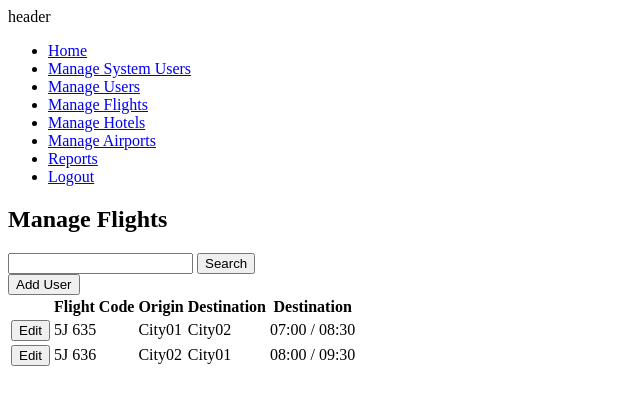
After one commit to Arnesfield/school-raia-airlines, a PHP site: page /excluded/manage-flights.php in a window 1280 px wide. The commit adds this page. Shown: the top 405 px of the page, without its empty margins (0-640 px from the left). Run offline with PHP 8.4, Linux system fonts and the light colour scheme; a user stored in the database is signed in; data comes from the database, SQL or seed files in the repository; data that the repository does not hold is empty.

Commit message:
Added admin management display

```diff
--- a/action/header.php
+++ b/action/header.php
@@ -4,4 +4,9 @@ ob_start();
 echo 'header<br/>';
 require_once('action/redirect.php');
 // require('action/seat-generate.php');
+
+function get_record_from_query($q) {
+  global $conn;
+  return $conn->query($q);
+}
 ?>
--- /dev/null
+++ b/manage-flights.php
@@ -0,0 +1,130 @@
+<?php
+session_start();
+$head_title = 'Manage Flights - RAIA Airlines';
+require_once('markup/top.php');
+require_once('action/admin-init.php');
+require_once('action/session-expire.php');
+require_once('action/header.php');
+require_once('markup/admin-nav.html');
+
+require_once('action/db-connection.php');
+?>
+
+<?php
+// query system users
+
+if (isset($_GET['q'])) {
+  $q = mysqli_real_escape_string( $conn, strip_tags(trim($_GET['q'])) );
+  $record = get_record_from_query("
+    SELECT
+      f.id AS 'flight_id',
+      f.flight_code AS 'flight_code',
+      a_orig.place AS 'origin',
+      a_dest.place AS 'destination',
+      f.departure_time AS 'departure_time',
+      f.arrival_time AS 'arrival_time',
+      f.status AS 'flight_status'
+    FROM
+      flights f, airports a_orig, airports a_dest
+    WHERE
+      f.origin_id = a_orig.id AND
+      f.destination_id = a_dest.id AND
+      LOWER(
+        CONCAT(
+          f.flight_code, a_orig.place, a_dest.place,
+          f.departure_time, f.arrival_time
+        )
+      ) LIKE LOWER('%$q%')
+  ");
+}
+
+else {
+  $record = get_record_from_query("
+    SELECT
+      f.id AS 'flight_id',
+      f.flight_code AS 'flight_code',
+      a_orig.place AS 'origin',
+      a_dest.place AS 'destination',
+      f.departure_time AS 'departure_time',
+      f.arrival_time AS 'arrival_time',
+      f.status AS 'flight_status'
+    FROM
+      flights f, airports a_orig, airports a_dest
+    WHERE
+      f.origin_id = a_orig.id AND
+      f.destination_id = a_dest.id
+  ");
+}
+
+?>
+
+<h2>Manage Flights</h2>
+
+<?php require_once('markup/form-search.php'); ?>
+
+<form action="add-flight.php" method="post">
+  <button type="submit" name="add">Add User</button>
+</form>
+
+<!-- display system users -->
+<div>
+
+<table>
+
+  <tr>
+    <th>&nbsp;</th>
+    <th>Flight Code</th>
+    <th>Origin</th>
+    <th>Destination</th>
+    <th>Destination</th>
+  </tr>
+
+  <?php foreach ($record as $row) { ?>
+  <tr>
+
+    <td>
+      <div>
+
+        <form action="modify-flight.php" method="post">
+          <input type="hidden" name="uid" value="<?=$row['id']?>" />
+          <button type="submit" name="edit">Edit</button>
+        </form>
+
+      </div>
+    </td>
+
+    <td>
+      <div>
+        <?=$row['flight_code']?>
+      </div>
+    </td>
+
+    <td>
+      <div>
+        <?=$row['origin']?>
+      </div>
+    </td>
+
+    <td>
+      <div>
+        <?=$row['destination']?>
+      </div>
+    </td>
+
+    <td>
+      <div>
+        <?=date('H:i', strtotime($row['departure_time']))?> /
+        <?=date('H:i', strtotime($row['arrival_time']))?>
+      </div>
+    </td>
+
+  </tr>
+
+  <?php } ?>
+
+</table>
+
+</div>
+
+</body>
+</html>
--- a/markup/admin-nav.html
+++ b/markup/admin-nav.html
@@ -18,15 +18,15 @@
   </li>
 
   <li>
-    <a href="">Manage Hotels</a>
+    <a href="manage-hotels.php">Manage Hotels</a>
   </li>
 
   <li>
-    <a href="">Manage Airports</a>
+    <a href="manage-airports.php">Manage Airports</a>
   </li>
 
   <li>
-    <a href="">Reports</a>
+    <a href="reports.php">Reports</a>
   </li>
 
   <li>
--- /dev/null
+++ b/markup/form-search.php
@@ -0,0 +1,4 @@
+<form action="<?=$_SERVER['PHP_SELF']?>" method="get">
+  <input type="text" name="q" />
+  <button type="submit">Search</button>
+</form>
--- a/markup/user-flights-table.php
+++ b/markup/user-flights-table.php
@@ -56,8 +56,8 @@ if (!$available) {
 
     <td>
       <div>
-        <?=date_format(date_create($row['departure_time']), 'H:i')?> /
-        <?=date_format(date_create($row['arrival_time']), 'H:i')?>
+        <?=date('H:i', strtotime($row['departure_time']))?> /
+        <?=date('H:i', strtotime($row['arrival_time']))?>
       </div>
     </td>
 
```
Also changed, not shown: manage-system-users.php (+49 -5 lines), manage-users.php (+38 -5 lines).
